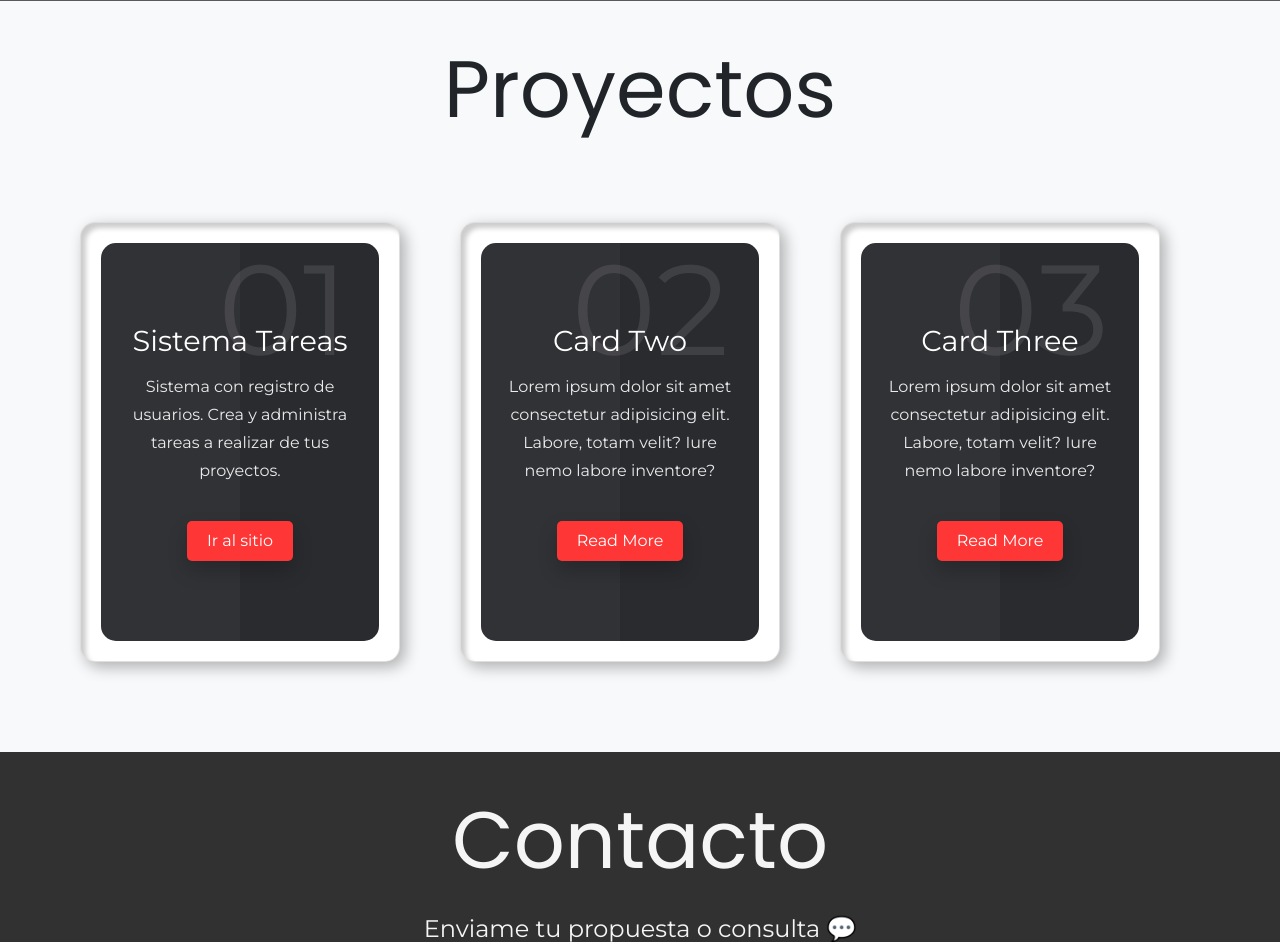
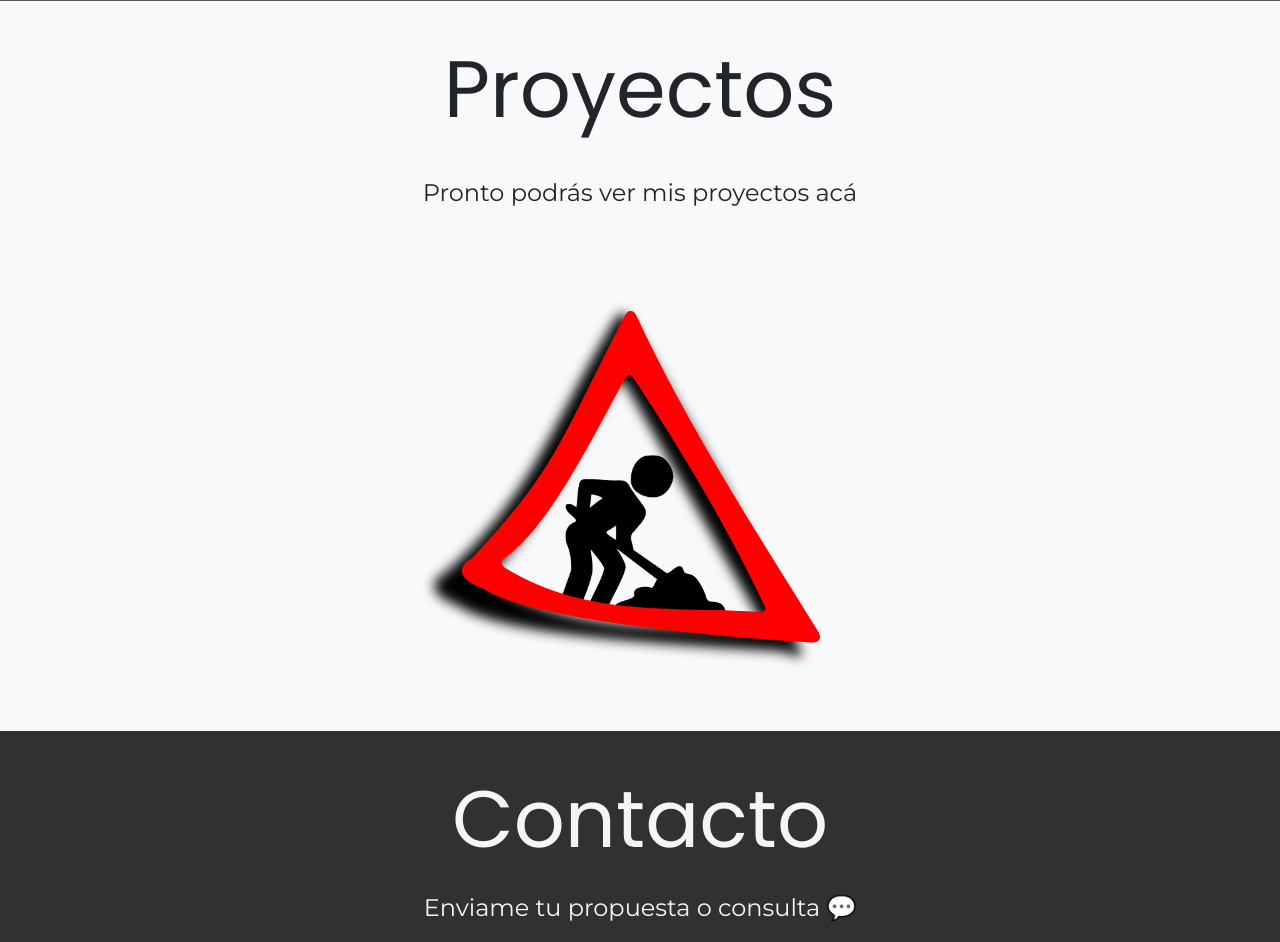
Before and after one commit to cristiandizeo/cristiandizeo, a PHP site: page / in a window 1280 px wide. Shown: the part 1586-2528 px from the top of the page. Run offline with PHP 8.4, Linux system fonts and the light colour scheme.

Commit message:
proyectos

```diff
--- a/index.php
+++ b/index.php
@@ -139,43 +139,13 @@
     <div class="container">
       <div class="row">
         <h1 class="text-center section-title">Proyectos</h1>
+        <p class="text-center section-subtitle">Pronto podrás ver mis proyectos acá</p>
       </div>
     </div>
 
     <div class="proyectos">
+  <img src="/img/construction-area.png" width="400" alt="">
 
-      <div class="card">
-        <div class="box">
-          <div class="content">
-            <h2>01</h2>
-            <h3>Sistema Tareas</h3>
-            <p>Sistema con registro de usuarios. Crea y administra tareas a realizar de tus proyectos.</p>
-            <a href="https://sistematareas.herokuapp.com/" target="blank">Ir al sitio</a>
-          </div>
-        </div>
-      </div>
-
-      <div class="card">
-        <div class="box">
-          <div class="content">
-            <h2>02</h2>
-            <h3>Card Two</h3>
-            <p>Lorem ipsum dolor sit amet consectetur adipisicing elit. Labore, totam velit? Iure nemo labore inventore?</p>
-            <a href="#">Read More</a>
-          </div>
-        </div>
-      </div>
-
-      <div class="card">
-        <div class="box">
-          <div class="content">
-            <h2>03</h2>
-            <h3>Card Three</h3>
-            <p>Lorem ipsum dolor sit amet consectetur adipisicing elit. Labore, totam velit? Iure nemo labore inventore?</p>
-            <a href="#">Read More</a>
-          </div>
-        </div>
-      </div>
     </div>
   </section>
 
```
Also changed, not shown: img/construction-area.png (added).
